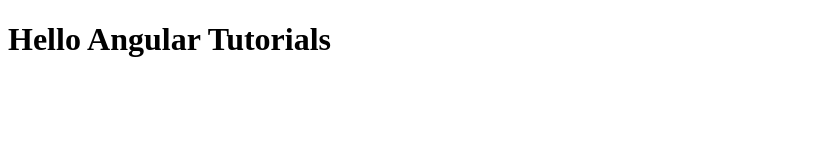
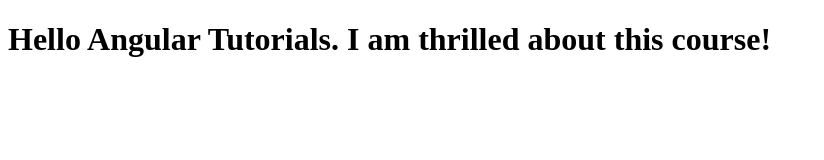
Before and after one commit to RichmondRamil/angualrjs-practice, a plain HTML site: page index.html in a window 1280 px wide. Shown: the whole page, without its empty margins (0-824 px from the left). Drawn offline with Linux system fonts and the light colour scheme.

Commit message:
Second Commit

```diff
--- a/index.html
+++ b/index.html
@@ -7,6 +7,6 @@
     <title>Angular JS Course</title>
   </head>
   <body>
-    <h1>Hello Angular Tutorials</h1>
+    <h1>Hello Angular Tutorials. I am thrilled about this course!</h1>
   </body>
 </html>
```
